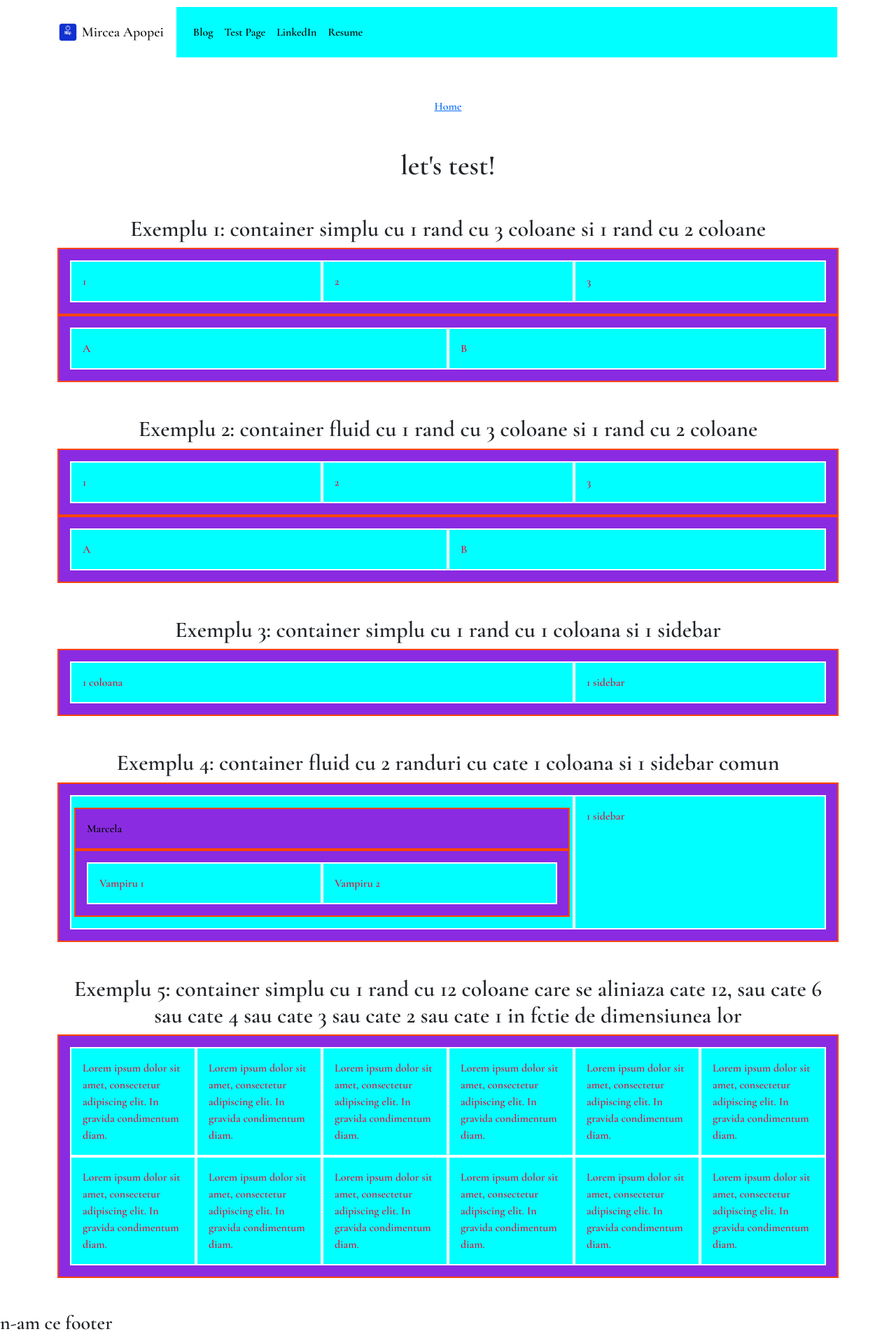
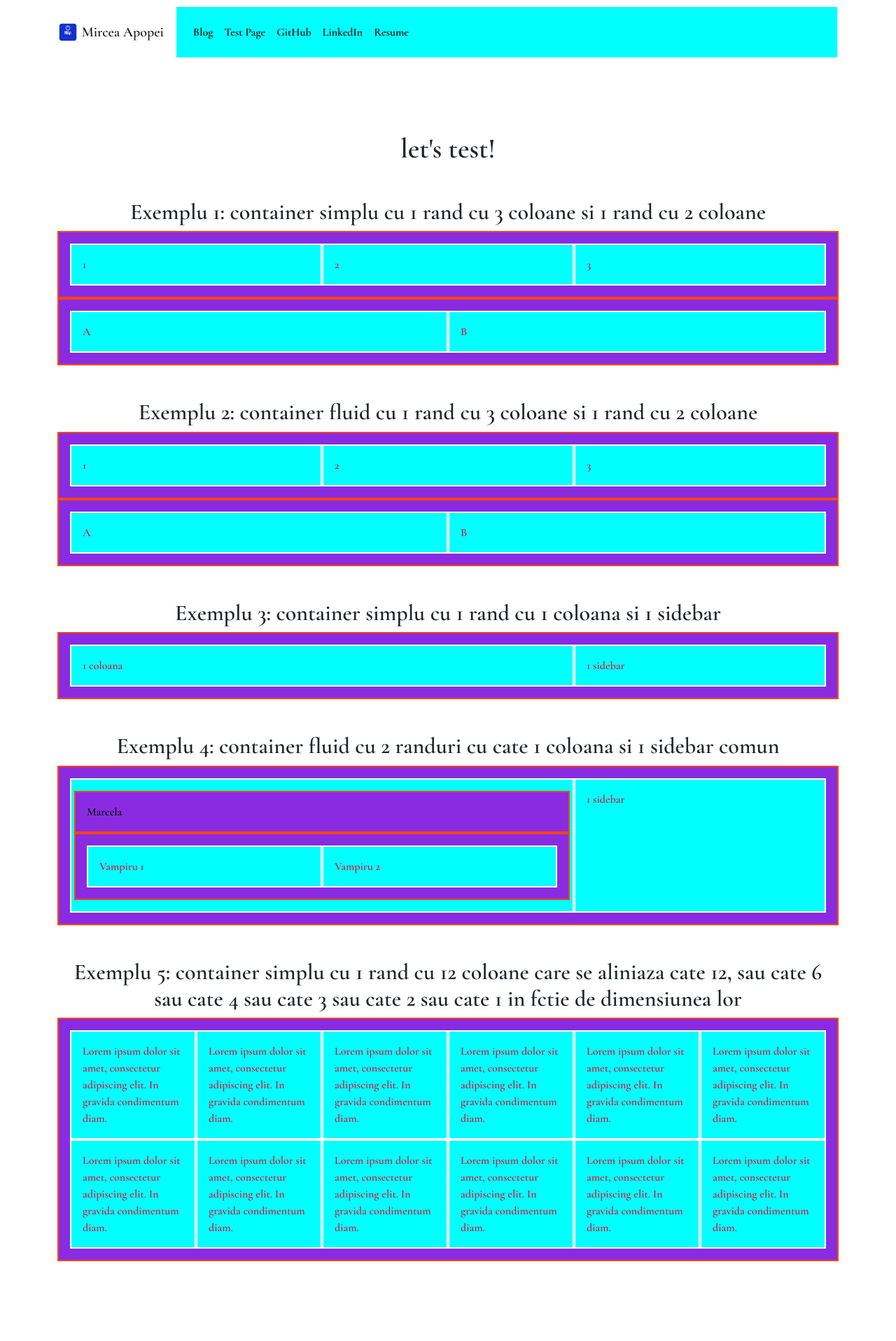
Before and after one commit to MirceaAp/map-portfolio, a Django app: page /test/ in a window 1280 px wide. Shown: the whole page at 70% size. After the commit the page ends 1802 px from the top, so only its background shows below. Run offline with Django 3.2, Linux system fonts and the light colour scheme.

Commit message:
New links on home page

```diff
--- a/templates/base.html
+++ b/templates/base.html
@@ -48,10 +48,13 @@
                     <a class="nav-link" href="{% url 'portofolio:test' %}">Test Page</a>
                 </li>
                 <li class="nav-item">
+                    <a class="nav-link" href="https://github.com/MirceaAp" target="_blank">GitHub</a>
+                </li>
+                <li class="nav-item">
                     <a class="nav-link" href="https://www.linkedin.com/in/mircea-apopei/" target="_blank">LinkedIn</a>
                 </li>
                 <li class="nav-item">
-                    <a class="nav-link" href="{% static 'portofolio/example.pdf' %}">Resume</a>
+                    <a class="nav-link" href="{% static 'portofolio/Mircea_CV.pdf' %}" target="_blank">Resume</a>
                 </li>
             </ul>
         </div>
@@ -62,9 +65,9 @@
     {% block body %}This will be my body!{% endblock %}
 </div>
 
-{% block footer %}
-    <h3>n-am ce footer</h3>
-{% endblock %}
+{#{% block footer %}#}
+{#    <h3>n-am ce footer</h3>#}
+{#{% endblock %}#}
 <script src="https://cdn.jsdelivr.net/npm/bootstrap@5.1.3/dist/js/bootstrap.bundle.min.js"
         integrity="sha384-ka7Sk0Gln4gmtz2MlQnikT1wXgYsOg+OMhuP+IlRH9sENBO0LRn5q+8nbTov4+1p"
         crossorigin="anonymous"></script>
--- a/templates/portofolio/homepage.html
+++ b/templates/portofolio/homepage.html
@@ -14,7 +14,7 @@
 
     <div class="row justify-content-center mb-3">
         <div class="col-md-9 text-center">
-            <h1 id="hometext" class="font-weight-bold">Hi! My name is Mircea!!! born and raised in Oklahoma, or not 😊</h1>
+            <h1 id="hometext" class="font-weight-bold">Hi! My name is Mircea!!! 😊</h1>
         </div>
     </div>
 
--- a/templates/portofolio/testing.html
+++ b/templates/portofolio/testing.html
@@ -22,9 +22,9 @@
 
 {% block body %}
     <div class="py-5">
-        <div class="container text-center">
-            <a href="{% url 'portofolio:home' %}">Home</a>
-        </div>
+{#        <div class="container text-center">#}
+{#            <a href="{% url 'portofolio:home' %}">Home</a>#}
+{#        </div>#}
         <h1 class="my-5 text-center">let's test!</h1>
         <div>
             <h2 class="text-center"> Exemplu 1: container simplu cu 1 rand cu 3 coloane si 1 rand cu 2 coloane</h2>
```
Also changed, not shown: db.sqlite3, 1 other file.
